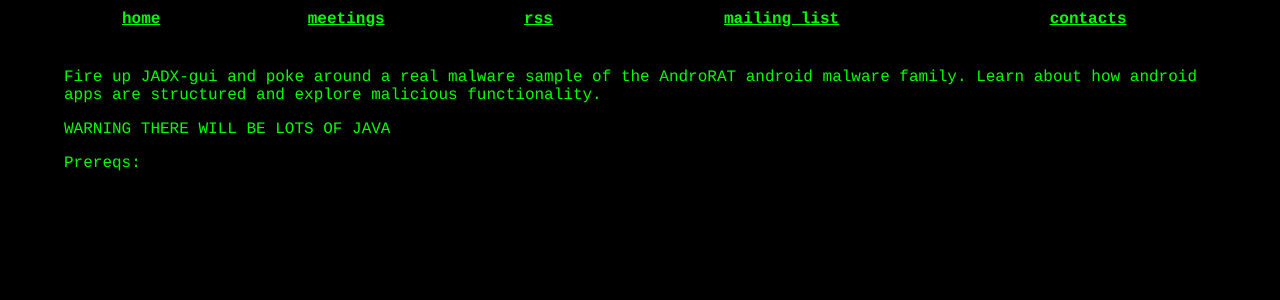
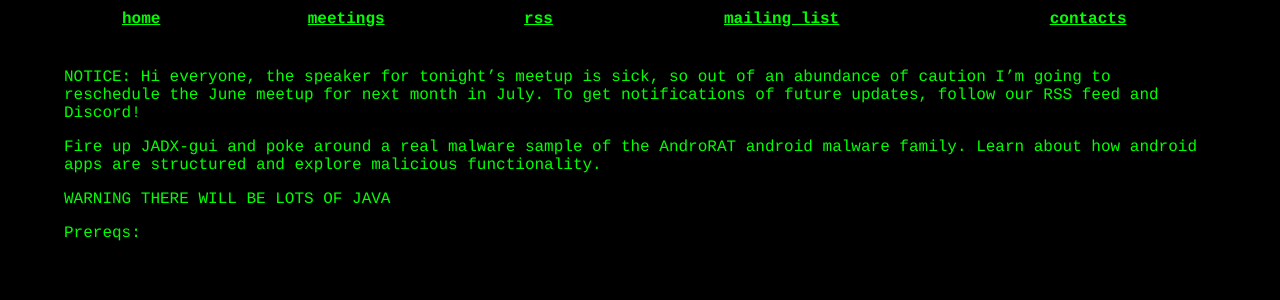
Before and after one commit to dc303-meetup/dc303-meetup.github.io, a Jekyll site: the page built from _posts/2026-07-24-android-malware-reverse-engineering-workshop.md, in a window 1280 px wide. Shown: the top 300 px of the page. Built offline with Jekyll 4.4.1, drawn with Linux system fonts in a browser that asks for light colours.

Commit message:
Reschedule workshop for July

```diff
--- a/_posts/2026-06-25-android-malware-reverse-engineering-workshop.md
+++ b/_posts/2026-07-24-android-malware-reverse-engineering-workshop.md
@@ -1,11 +1,13 @@
 ---
 layout: default
-title: "Android Malware Reverse Engineering Workshop"
-date: 2026-06-26
+title: "(RESCHEDULING for July) Android Malware Reverse Engineering Workshop"
+date: 2026-07-24
 
 presenter: Emma
 rsvp: https://www.meetup.com/denhac-hackerspace/events/315004951/
 ---
+
+NOTICE: Hi everyone, the speaker for tonight's meetup is sick, so out of an abundance of caution I'm going to reschedule the June meetup for next month in July.  To get notifications of future updates, follow our RSS feed and Discord!
 
 Fire up JADX-gui and poke around a real malware sample of the AndroRAT android malware family. Learn about how android apps are structured and explore malicious functionality.
 
```
